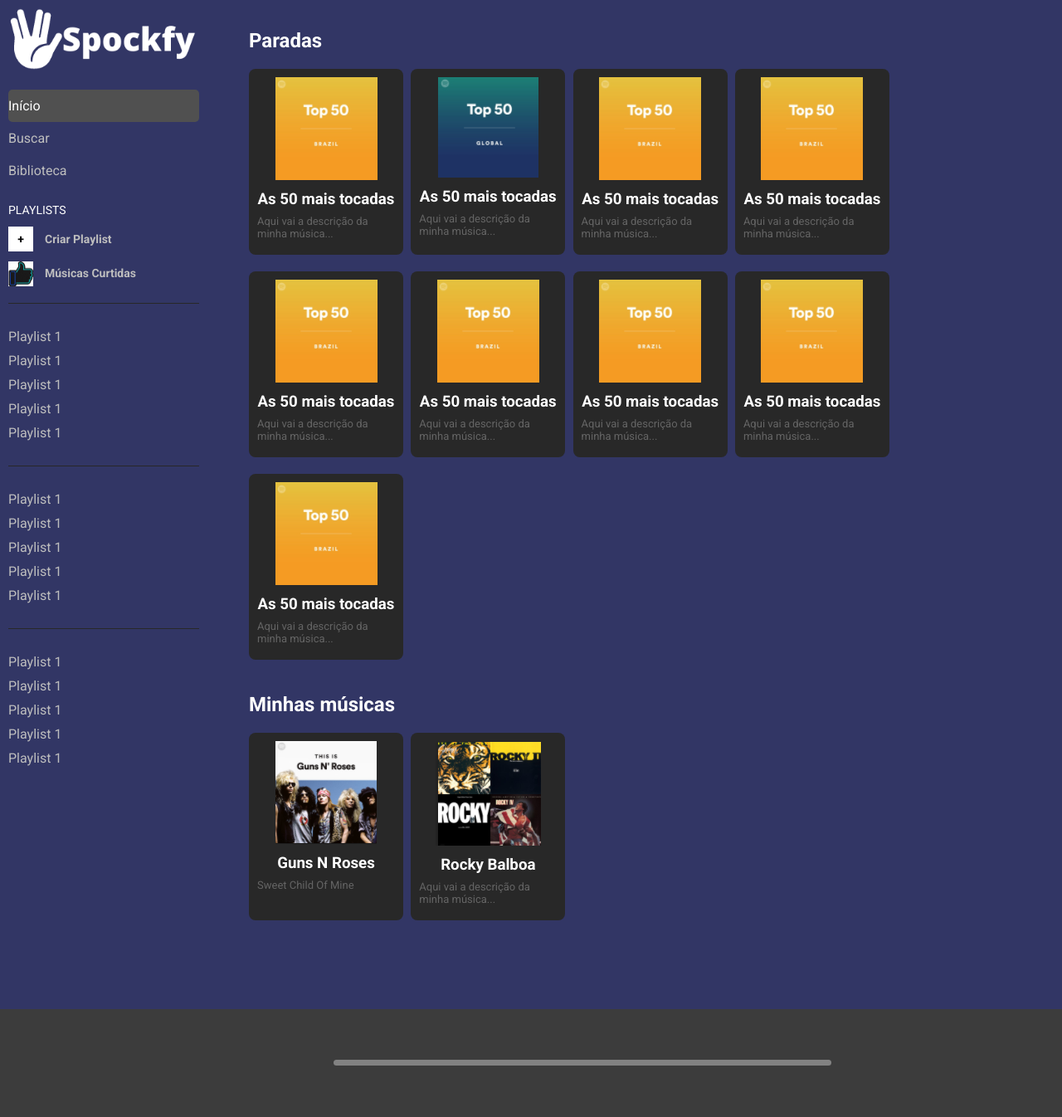
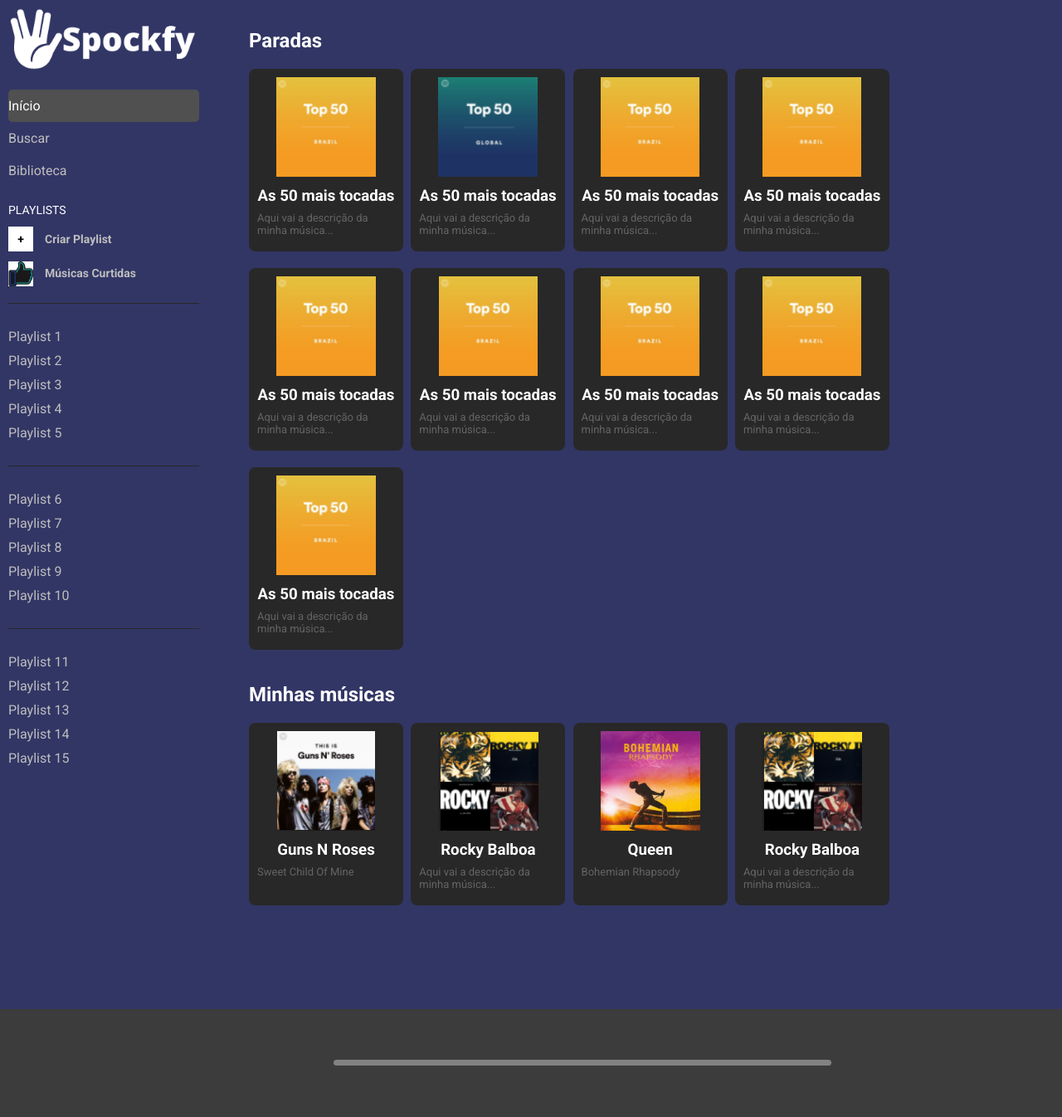
Before and after one commit to GHEPT/ProjetoMod2_CRUD, a Python web app: template projeto_bluemusic/templates/index.html in a window 1280 px wide. Shown: the whole page at 83% size. Run offline with Jinja, Linux system fonts and the light colour scheme; the template is opened without the code that fills it, so the values that code supplies are empty; some libraries are stand-ins or nearby versions.

Commit message:
Rev1_Edu

```diff
--- a/projeto_bluemusic/static/style.css
+++ b/projeto_bluemusic/static/style.css
@@ -164,6 +164,10 @@
 	text-align: left;
 }
 
+.main__col img {
+	height: 120px;
+}
+
 
 .player{
 	width:100%;
--- a/projeto_bluemusic/templates/index.html
+++ b/projeto_bluemusic/templates/index.html
@@ -1,8 +1,9 @@
 <!DOCTYPE html>
 <html>
 <head>
-	<title>Spotify</title>
+	<title>Spockfy</title>
 	<meta charset="utf-8">
+	<link rel="shortcut icon" href="/projeto_bluemusic/static/img/page_icon.png">
 	<link href="https://fonts.googleapis.com/css2?family=Roboto:wght@400;700&display=swap" rel="stylesheet">
 	<link rel="stylesheet" href="../static/style.css">
 </head>
@@ -37,26 +38,26 @@
 
 			<div class="sidebar__playlists">
 				<a href="">Playlist 1</a>
-				<a href="">Playlist 1</a>
-				<a href="">Playlist 1</a>
-				<a href="">Playlist 1</a>
-				<a href="">Playlist 1</a>
+				<a href="">Playlist 2</a>
+				<a href="">Playlist 3</a>
+				<a href="">Playlist 4</a>
+				<a href="">Playlist 5</a>
 			</div><!--sidebar-playlists-->
 
 			<div class="sidebar__playlists">
-				<a href="">Playlist 1</a>
-				<a href="">Playlist 1</a>
-				<a href="">Playlist 1</a>
-				<a href="">Playlist 1</a>
-				<a href="">Playlist 1</a>
+				<a href="">Playlist 6</a>
+				<a href="">Playlist 7</a>
+				<a href="">Playlist 8</a>
+				<a href="">Playlist 9</a>
+				<a href="">Playlist 10</a>
 			</div><!--sidebar-playlists-->
 
 			<div class="sidebar__playlists">
-				<a href="">Playlist 1</a>
-				<a href="">Playlist 1</a>
-				<a href="">Playlist 1</a>
-				<a href="">Playlist 1</a>
-				<a href="">Playlist 1</a>
+				<a href="">Playlist 11</a>
+				<a href="">Playlist 12</a>
+				<a href="">Playlist 13</a>
+				<a href="">Playlist 14</a>
+				<a href="">Playlist 15</a>
 			</div><!--sidebar-playlists-->
 
 
@@ -134,6 +135,18 @@
 					<img src="../static/img/gunsrools.png" />
 					<h3>Guns N Roses</h3>
 					<p>Sweet Child Of Mine</p>
+				</div><!--main__col-->
+
+				<div class="main__col" data-image="../img/rocky.png" data-artist="Rocky Balboa" data-song="Gona Fly" data-file="../static/assets/music.mp3">
+					<img src="../static/img/rocky.png" />
+					<h3>Rocky Balboa</h3>
+					<p>Aqui vai a descrição da minha música...</p>
+				</div><!--main__col-->
+
+				<div class="main__col" data-image="../img/Bo_Rhapsody.png" data-artist="Queen" data-song="Bohemian Rhapsody" data-file="../static/assets/Queen_Bohemian Rhapsody.mp3">
+					<img src="../static/img/Bo_Rhapsody.png" />
+					<h3>Queen</h3>
+					<p>Bohemian Rhapsody</p>
 				</div><!--main__col-->
 
 				<div class="main__col" data-image="../img/rocky.png" data-artist="Rocky Balboa" data-song="Gona Fly" data-file="../static/assets/music.mp3">
```
Also changed, not shown: projeto_bluemusic/app.py (line endings or trailing spaces), projeto_bluemusic/static/img/Bo_Rhapsody.png (added), projeto_bluemusic/static/img/page_icon.png (added), 1 other file.
